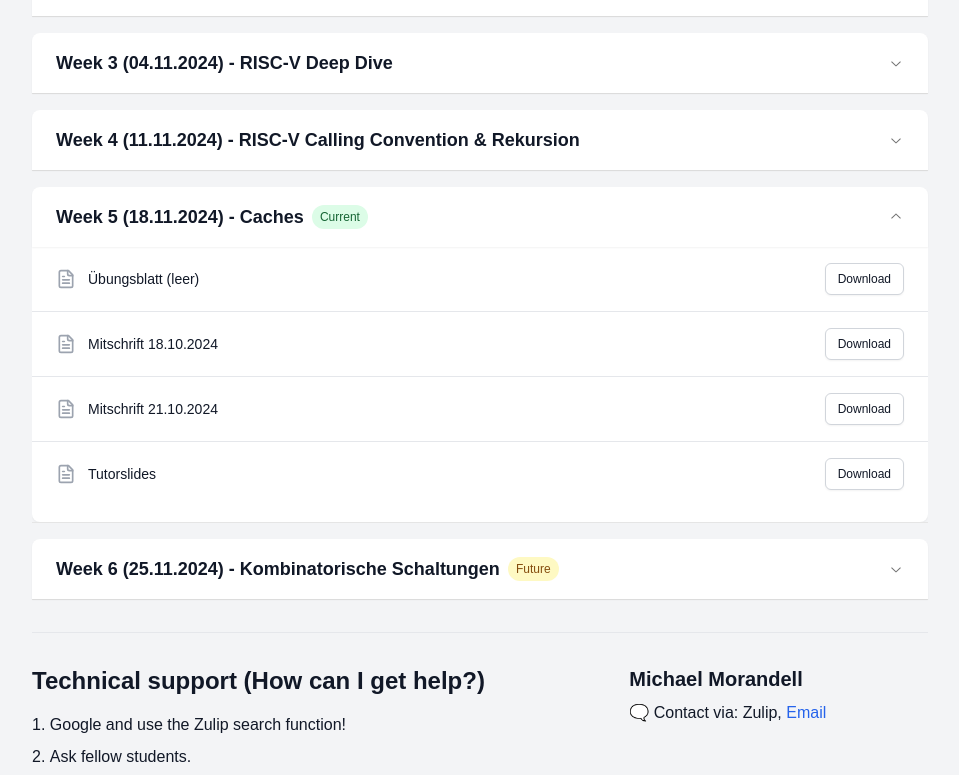
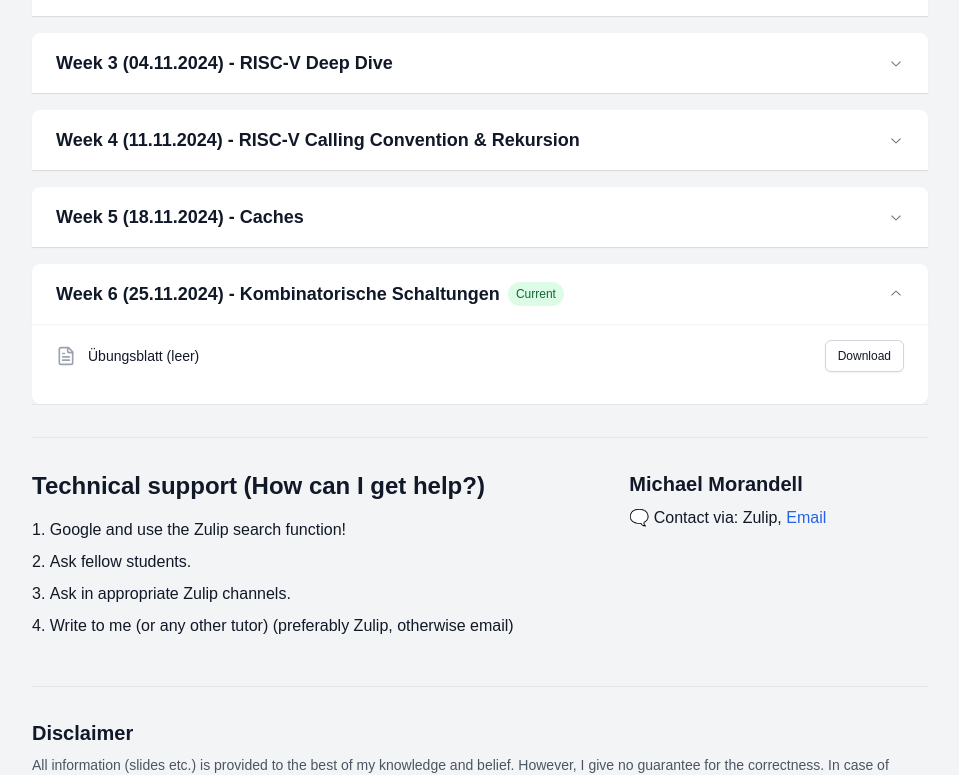
Before and after one commit to mormic04/era_tutorium_website, a Next.js app: page / in a window 1280 px wide. Shown: the part 545-1320 px from the top of the page, without its empty margins (160-1119 px from the left). Built offline with nearby package versions, Linux system fonts and the light colour scheme.

Commit message:
added w06

```diff
--- a/src/components/LectureMaterials.tsx
+++ b/src/components/LectureMaterials.tsx
@@ -115,7 +115,7 @@ export default function LectureMaterials() {
     return Math.ceil(diffDays / 7)
   }, [])
 
-  currentWeek = 5;
+  currentWeek = 6;
 
   React.useEffect(() => {
     document.documentElement.classList.toggle('dark', theme === 'dark');
```
